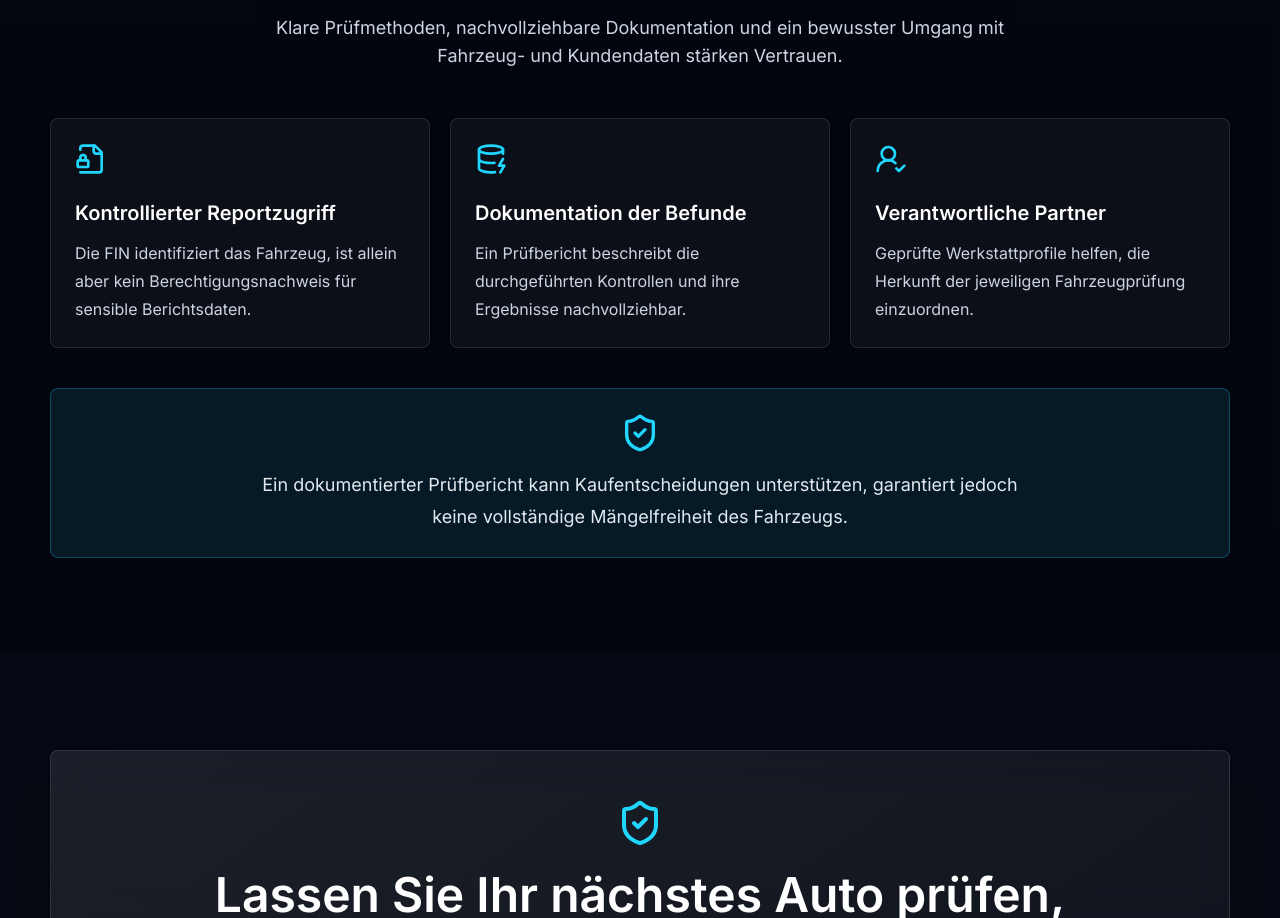
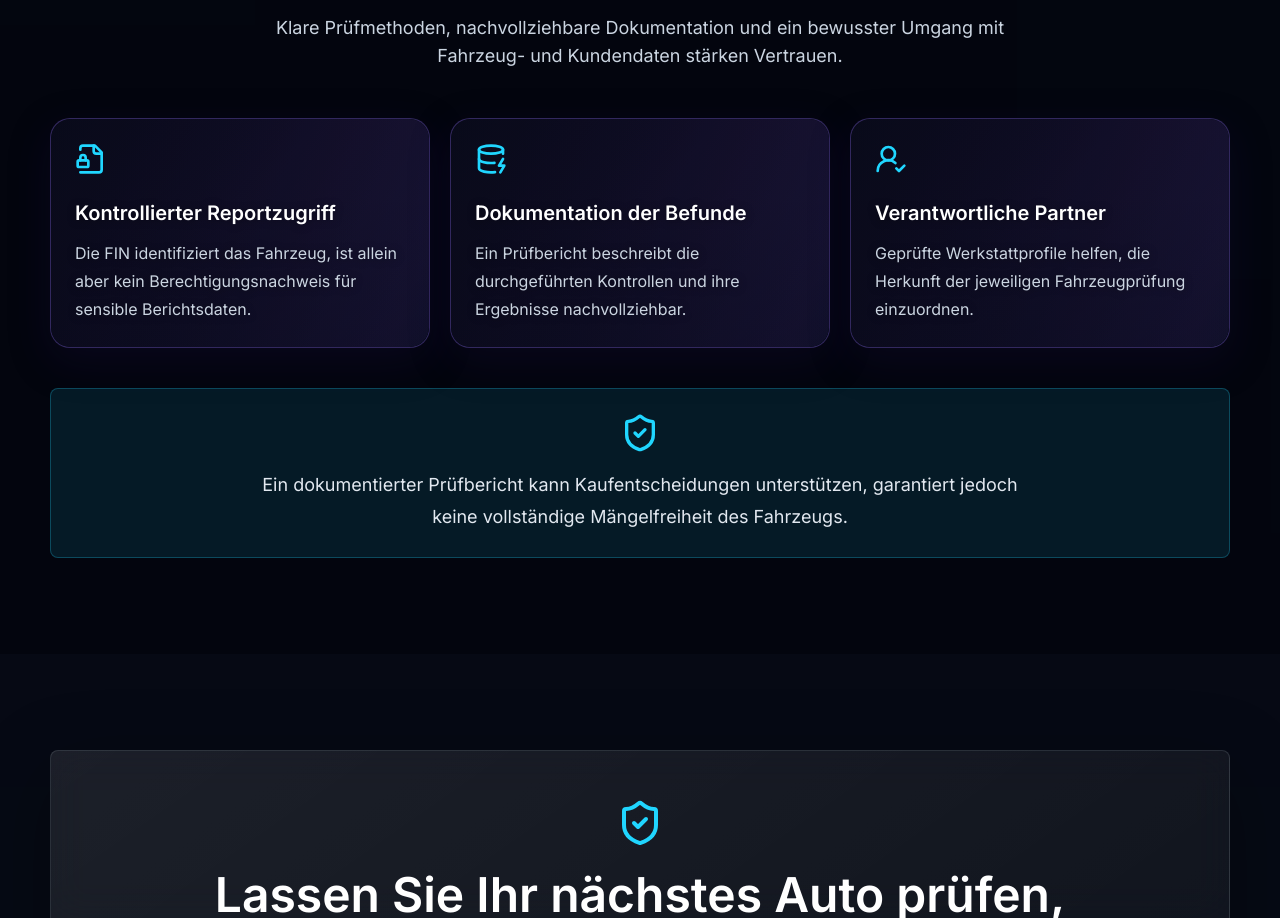
Before and after one commit to Diaa6969/luvipro-website, a Next.js app: page / in a window 1280 px wide. Shown: the part 7001-7919 px from the top of the page. Built offline with nearby package versions, Linux system fonts and the light colour scheme.

Commit message:
Use context-matched real automotive movie as full card BACKGROUND with foreground copy unchanged

```diff
--- a/src/components/sections/security-trust.tsx
+++ b/src/components/sections/security-trust.tsx
@@ -1,6 +1,7 @@
 import { DatabaseZap, FileLock2, ShieldCheck, UserRoundCheck } from "lucide-react";
 import { Reveal } from "@/components/ui/reveal";
 import { SectionHeading } from "@/components/ui/section-heading";
+import { SemanticFilm } from "@/components/ui/semantic-film";
 
 const items = [
   { icon: FileLock2, title: "Kontrollierter Reportzugriff", text: "Die FIN identifiziert das Fahrzeug, ist allein aber kein Berechtigungsnachweis für sensible Berichtsdaten." },
@@ -23,7 +24,8 @@ export function SecurityTrust() {
         <div className="mt-12 grid gap-5 lg:grid-cols-3">
           {items.map((item, index) => (
             <Reveal key={item.title} delay={index * 0.08}>
-              <div className="h-full rounded-lg border border-white/10 bg-white/[0.045] p-6">
+              <div className="semantic-card h-full p-6">
+                <SemanticFilm scene={(["documents", "digital", "workshop"] as const)[index]} />
                 <item.icon className="h-8 w-8 text-pulse" />
                 <h3 className="mt-6 font-[var(--font-space-grotesk)] text-xl font-semibold">
                   {item.title}
```
